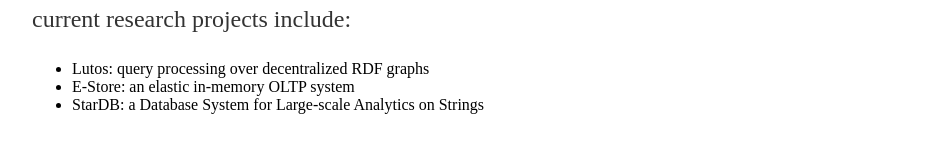
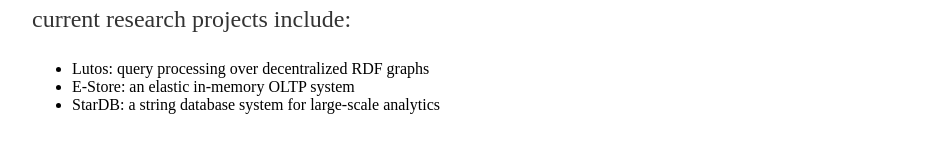
Before and after one commit to mansoure/mansoure.github.io, a Jekyll site: the page built from index.md, in a window 1280 px wide. Shown: the part 498-651 px from the top of the page, without its empty margins (160-1092 px from the left). Built offline with Jekyll 4.4.1, drawn with Linux system fonts in a browser that asks for light colours.

Commit message:
Update index.md

```diff
--- a/index.md
+++ b/index.md
@@ -5,7 +5,6 @@ title: Essam Mansour
 ![emansour](/images/essam2.jpg)
 
 I am a Senior Research Software Engineer at Qatar Computing Research Institute (QCRI), Hamad bin Khalifa University (HBKU). My research interest is in database systems, Web-scale information sharing, and parallel/distributed systems. I focus on developing novel systems that address challenges, which arise in life sciences and social applications, distributed transaction processing (NewSQL), and large-scale data analytics. Recent and current research projects include:
-
 - Lutos: query processing over decentralized RDF graphs
 - E-Store: an elastic in-memory OLTP system
-- StarDB: a Database System for Large-scale Analytics on Strings
+- StarDB: a string database system for large-scale analytics
```
